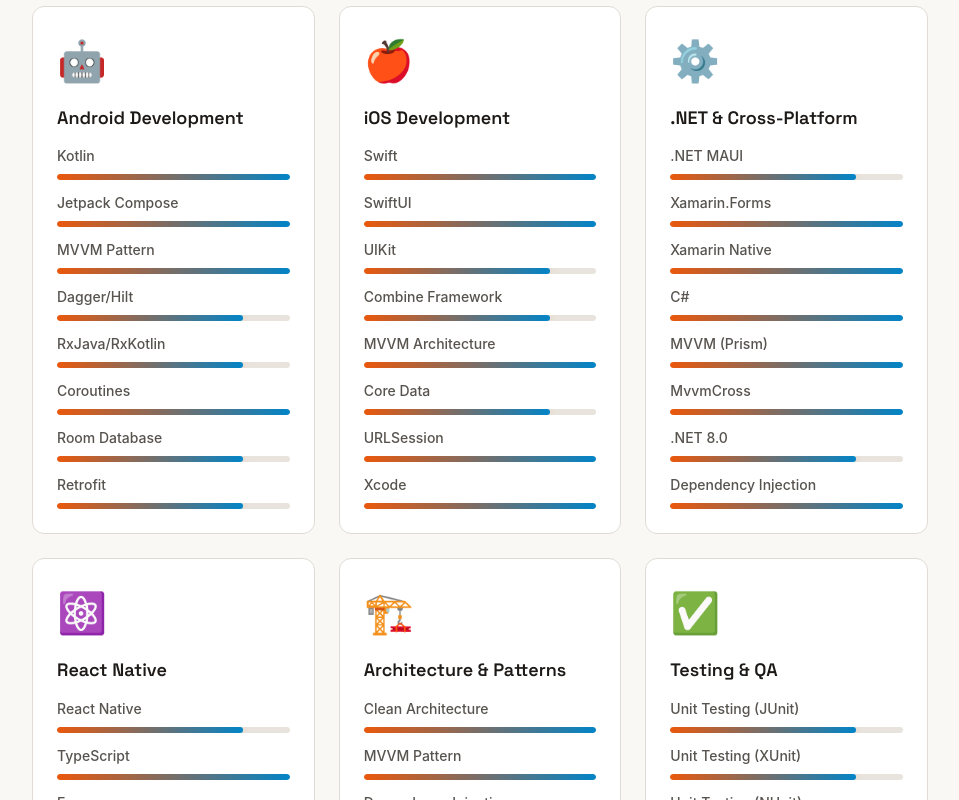
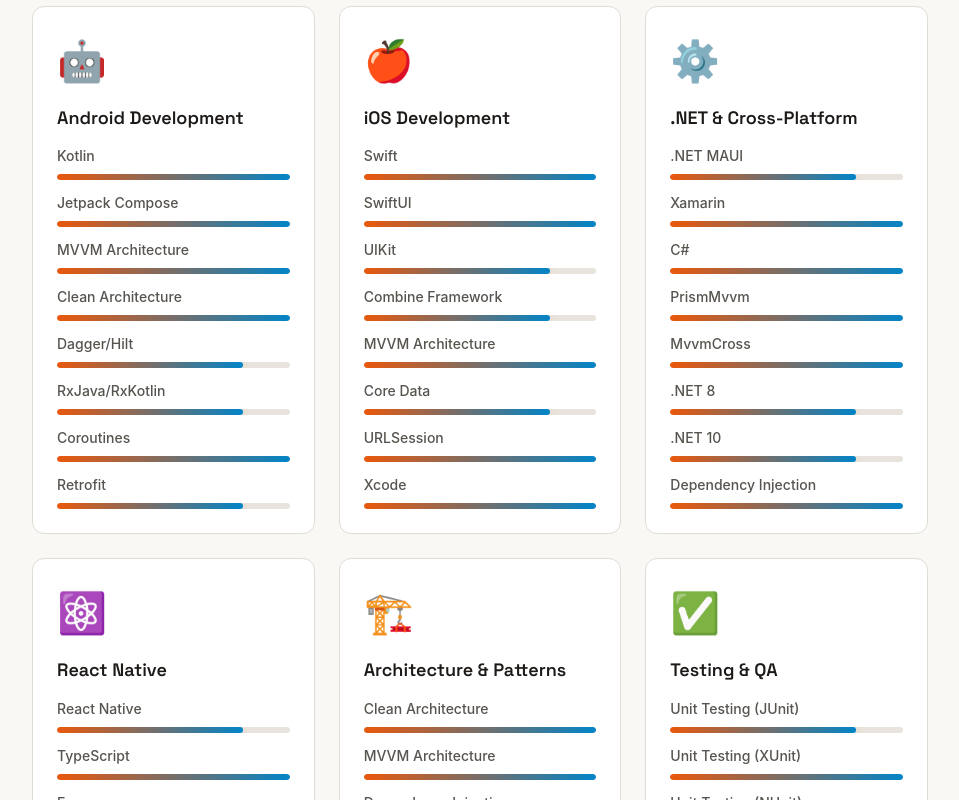
Before and after one commit to preetanshumishra/preetanshumishra.github.io, a React (Vite) app: page / in a window 1280 px wide. Shown: the part 2000-2800 px from the top of the page, without its empty margins (160-1119 px from the left). Built offline with nearby package versions, Linux system fonts and the light colour scheme.

Commit message:
Update bio text and technical skills data

```diff
--- a/src/components/hero/Hero.tsx
+++ b/src/components/hero/Hero.tsx
@@ -19,7 +19,9 @@
             Senior Mobile Application Developer
           </p>
           <p className="hero-description">
-            11+ years building exceptional mobile experiences across Android, iOS, .NET MAUI, and React Native
+            11+ years of experience in Mobile Application Development
+            <br />
+            (Android, iOS, .NET MAUI, Xamarin, React Native)
           </p>
 
           <div className="hero-cta">
--- a/src/data/skills.ts
+++ b/src/data/skills.ts
@@ -8,11 +8,11 @@
     skills: [
       { name: 'Kotlin', proficiency: 5, yearsOfExperience: 7 },
       { name: 'Jetpack Compose', proficiency: 5, yearsOfExperience: 5 },
-      { name: 'MVVM Pattern', proficiency: 5, yearsOfExperience: 11 },
+      { name: 'MVVM Architecture', proficiency: 5, yearsOfExperience: 11 },
+      { name: 'Clean Architecture', proficiency: 5, yearsOfExperience: 5 },
       { name: 'Dagger/Hilt', proficiency: 4, yearsOfExperience: 5 },
       { name: 'RxJava/RxKotlin', proficiency: 4, yearsOfExperience: 5 },
       { name: 'Coroutines', proficiency: 5, yearsOfExperience: 5 },
-      { name: 'Room Database', proficiency: 4, yearsOfExperience: 5 },
       { name: 'Retrofit', proficiency: 4, yearsOfExperience: 5 },
     ],
   },
@@ -37,12 +37,12 @@
     icon: '⚙️',
     skills: [
       { name: '.NET MAUI', proficiency: 4, yearsOfExperience: 3 },
-      { name: 'Xamarin.Forms', proficiency: 5, yearsOfExperience: 8 },
-      { name: 'Xamarin Native', proficiency: 5, yearsOfExperience: 11 },
+      { name: 'Xamarin', proficiency: 5, yearsOfExperience: 11 },
       { name: 'C#', proficiency: 5, yearsOfExperience: 11 },
-      { name: 'MVVM (Prism)', proficiency: 5, yearsOfExperience: 8 },
+      { name: 'PrismMvvm', proficiency: 5, yearsOfExperience: 8 },
       { name: 'MvvmCross', proficiency: 5, yearsOfExperience: 9 },
-      { name: '.NET 8.0', proficiency: 4, yearsOfExperience: 3 },
+      { name: '.NET 8', proficiency: 4, yearsOfExperience: 3 },
+      { name: '.NET 10', proficiency: 4, yearsOfExperience: 1 },
       { name: 'Dependency Injection', proficiency: 5, yearsOfExperience: 8 },
     ],
   },
@@ -65,13 +65,13 @@
     icon: '🏗️',
     skills: [
       { name: 'Clean Architecture', proficiency: 5, yearsOfExperience: 8 },
-      { name: 'MVVM Pattern', proficiency: 5, yearsOfExperience: 8 },
+      { name: 'MVVM Architecture', proficiency: 5, yearsOfExperience: 8 },
       { name: 'Dependency Injection', proficiency: 5, yearsOfExperience: 8 },
       { name: 'SOLID Principles', proficiency: 5, yearsOfExperience: 11 },
       { name: 'Design Patterns', proficiency: 5, yearsOfExperience: 8 },
-      { name: 'Repository Pattern', proficiency: 5, yearsOfExperience: 8 },
       { name: 'Reactive Programming', proficiency: 4, yearsOfExperience: 8 },
-      { name: 'Domain-Driven Design', proficiency: 4, yearsOfExperience: 8 },
+      { name: 'Test-Driven Design', proficiency: 5, yearsOfExperience: 8 },
+      { name: 'Domain-Driven Design', proficiency: 5, yearsOfExperience: 8 },
     ],
   },
   {
@@ -80,8 +80,8 @@
     icon: '✅',
     skills: [
       { name: 'Unit Testing (JUnit)', proficiency: 4, yearsOfExperience: 5 },
-      { name: 'Unit Testing (XUnit)', proficiency: 4, yearsOfExperience: 8 },
-      { name: 'Unit Testing (NUnit)', proficiency: 4, yearsOfExperience: 8 },
+      { name: 'Unit Testing (XUnit)', proficiency: 5, yearsOfExperience: 8 },
+      { name: 'Unit Testing (NUnit)', proficiency: 5, yearsOfExperience: 8 },
       { name: 'Espresso (Android UI)', proficiency: 4, yearsOfExperience: 4 },
       { name: 'Appium', proficiency: 3, yearsOfExperience: 5 },
       { name: 'Test Automation', proficiency: 4, yearsOfExperience: 5 },
@@ -97,6 +97,8 @@
       { name: 'Xcode', proficiency: 5, yearsOfExperience: 11 },
       { name: 'Android Studio', proficiency: 5, yearsOfExperience: 8 },
       { name: 'Visual Studio', proficiency: 5, yearsOfExperience: 10 },
+      { name: 'JetBrains Rider', proficiency: 5, yearsOfExperience: 5 },
+      { name: 'Visual Studio Code', proficiency: 5, yearsOfExperience: 5 },
       { name: 'CI/CD (GitHub Actions)', proficiency: 4, yearsOfExperience: 2 },
       { name: 'REST APIs', proficiency: 5, yearsOfExperience: 11 },
       { name: 'SQL & Databases', proficiency: 4, yearsOfExperience: 11 },
```
